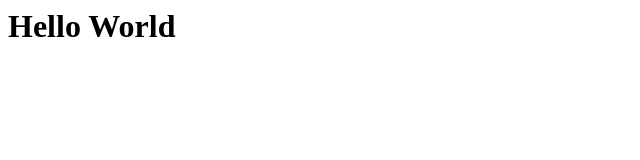
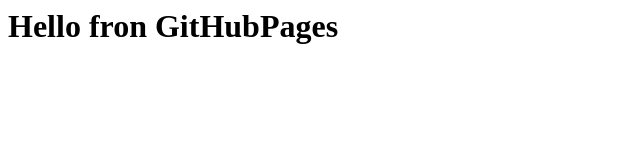
Before and after one commit to Giort/Giort.github.io, a plain HTML site: page index.html in a window 1280 px wide. Shown: the whole page, without its empty margins (0-640 px from the left). Drawn offline with Linux system fonts and the light colour scheme.

Commit message:
commit for pages

```diff
--- a/index.html
+++ b/index.html
@@ -1 +1 @@
-<h1>Hello World</h1>
+<h1>Hello fron GitHubPages</h1>
```
